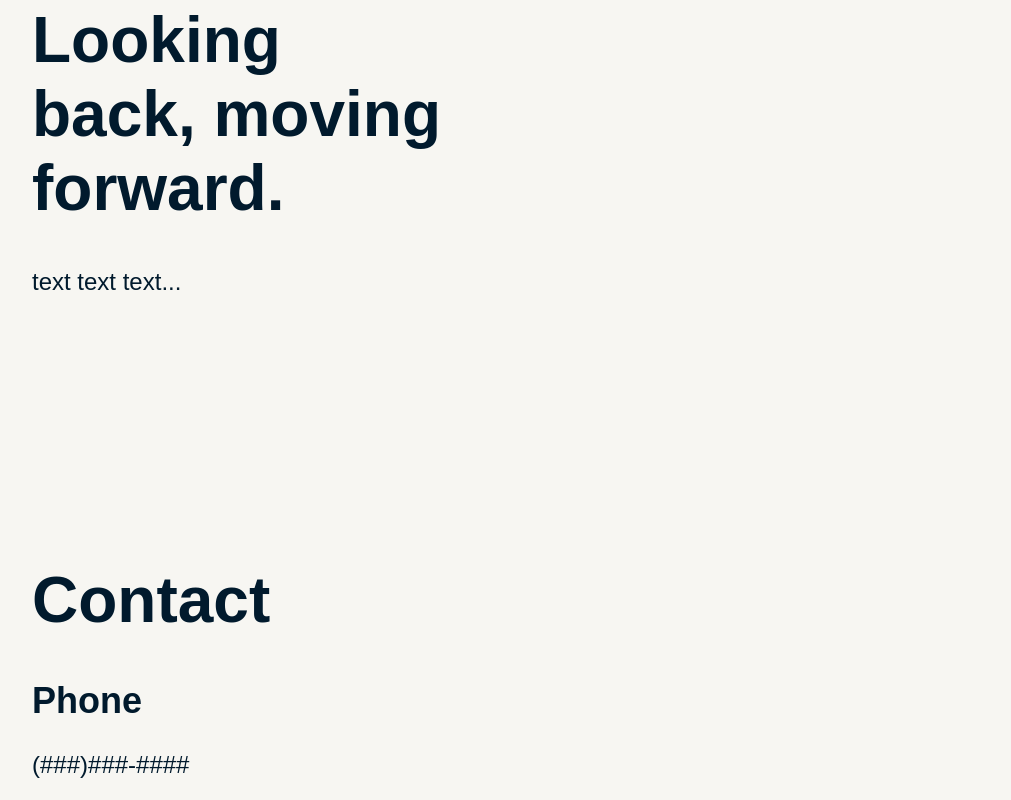
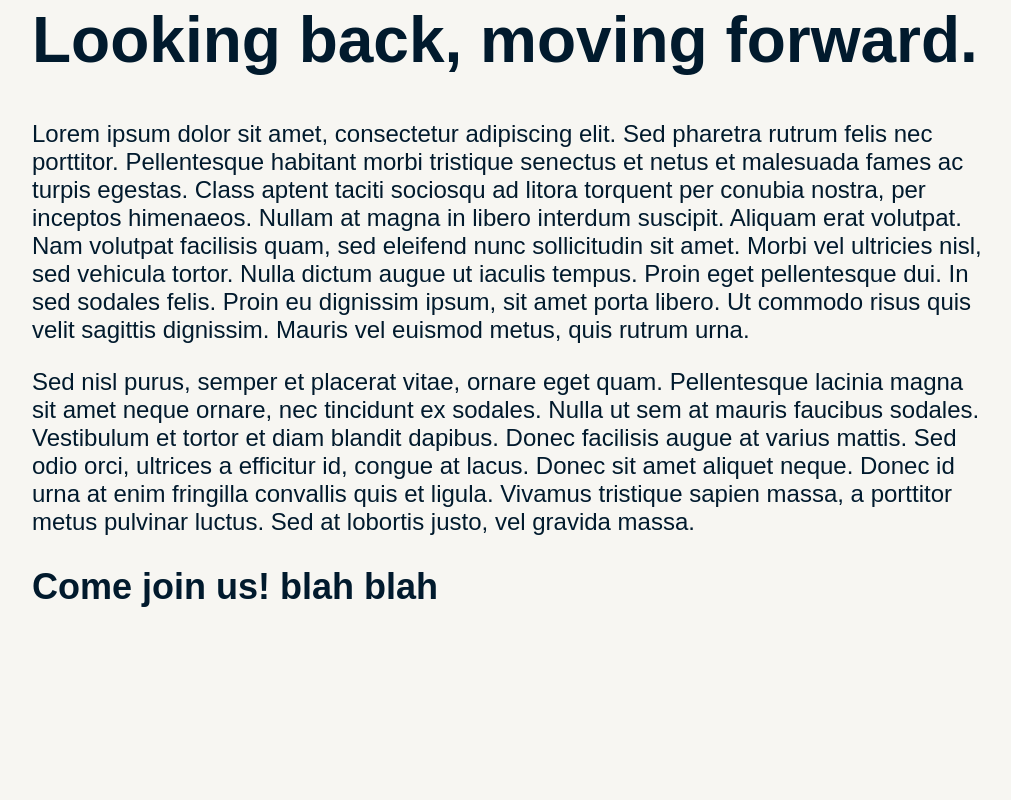
Before and after one commit to FullStackAtBrownTeam/ECTC2021-website, a React (Create React App) app: page / in a window 1280 px wide. Shown: the part 1000-1800 px from the top of the page, without its empty margins (128-1139 px from the left). Built offline with nearby package versions, Linux system fonts and the light colour scheme.

Commit message:
Separated content into content.json

```diff
--- a/package.json
+++ b/package.json
@@ -8,6 +8,7 @@
     "@testing-library/user-event": "^7.2.1",
     "react": "^16.13.1",
     "react-dom": "^16.13.1",
+    "react-markdown": "^4.3.1",
     "react-scripts": "3.4.1"
   },
   "scripts": {
--- a/src/App.js
+++ b/src/App.js
@@ -2,14 +2,14 @@ import React from 'react';
 import Layout from './Layout';
 import './App.css';
 
-const TEST_LIST = [
-  <h1>This is the first section!</h1>,
-  <div><h2>Here's another section</h2><p>Hello.... content here</p></div>
-]
+// Read site content from external file
+import contentData from "./content.json"
 
 function App() {
   return (
-    <Layout sections={TEST_LIST}></Layout>
+    <Layout
+      sections={contentData.content? contentData.content : {}}
+    />
   );
 }
 
--- a/src/Layout.js
+++ b/src/Layout.js
@@ -1,44 +1,34 @@
-import React, { Component } from "react";
+import React, { Component } from "react"
+import ReactMarkdown from "react-markdown"
 import LayoutSection from "./LayoutSection"
 import Splash from "./Splash"
 
 class Layout extends Component {
 
-    // TODO: remove?
     constructor(props) {
         super(props);
         this.state = {
-            sections: this.props.sections? this.props.sections : []
+            sections: this.parseSections(this.props.sections? this.props.sections : [])
         };
     }
 
-    getLayoutSections = () => {
-        return this.state.sections.map(sectionContent =>
-            <LayoutSection content={sectionContent}>
-                {sectionContent}
-            </LayoutSection>
-        );
+    // Parse given content object into an array of {header, ref, renderedContent}
+    parseSections = (rawSections) => {
+        const sections = []
+        rawSections.forEach(rawSection => {
+            const header = rawSection.header;
+            const ref = React.createRef();
+            const renderedContent = rawSection.content.map(snippet =>
+                <ReactMarkdown source={snippet} escapeHtml={false} />
+                );
+            sections.push({header, ref, renderedContent})
+        });
+        return sections;
     }
 
-    getDefaultLayoutSections = () => {
-        return ([
-            <LayoutSection>
-                <div className="section-text">
-                    <h1>Looking back, moving forward.</h1>
-                    <p>text text text...</p>
-                </div>
-            </LayoutSection>,
-            <LayoutSection>
-                <div className="section-text">
-                    <h1>Contact</h1>
-                    <h2>Phone</h2>
-                    <p>(###)###-####</p>
-                    <br />
-                    <h2>Email</h2>
-                    <p>xxx@gendotaiko.com</p>
-                </div>
-            </LayoutSection>
-        ]);
+    renderSections = () => {
+        return this.state.sections.map(section =>
+            <LayoutSection ref={section.ref}>{section.renderedContent}</LayoutSection>);
     }
 
     // RENDER FUNCTION
@@ -46,7 +36,7 @@ class Layout extends Component {
         return (
             <div id="layout-main">
                 <Splash></Splash>
-                {this.getDefaultLayoutSections()}
+                {this.renderSections(this.state.sections)}
                 <footer></footer>
             </div>
         );
--- a/src/LayoutSection.js
+++ b/src/LayoutSection.js
@@ -6,7 +6,6 @@ class LayoutSection extends Component {
     render() {
         return (
             <div className="layout-section-container">
-                {/* {this.props.content ? this.props.content : ""} */}
                 {this.props.children}
             </div>
         );
--- /dev/null
+++ b/src/content.json
@@ -0,0 +1,38 @@
+{
+    "pageTitle": "ECTC2020",
+    "content": [
+
+        {
+            "header": "About",
+            "content": [
+                "# Looking back, moving forward.",
+
+                "Lorem ipsum dolor sit amet, consectetur adipiscing elit. Sed pharetra rutrum felis nec porttitor. Pellentesque habitant morbi tristique senectus et netus et malesuada fames ac turpis egestas. Class aptent taciti sociosqu ad litora torquent per conubia nostra, per inceptos himenaeos. Nullam at magna in libero interdum suscipit. Aliquam erat volutpat. Nam volutpat facilisis quam, sed eleifend nunc sollicitudin sit amet. Morbi vel ultricies nisl, sed vehicula tortor. Nulla dictum augue ut iaculis tempus. Proin eget pellentesque dui. In sed sodales felis. Proin eu dignissim ipsum, sit amet porta libero. Ut commodo risus quis velit sagittis dignissim. Mauris vel euismod metus, quis rutrum urna.",
+
+                "Sed nisl purus, semper et placerat vitae, ornare eget quam. Pellentesque lacinia magna sit amet neque ornare, nec tincidunt ex sodales. Nulla ut sem at mauris faucibus sodales. Vestibulum et tortor et diam blandit dapibus. Donec facilisis augue at varius mattis. Sed odio orci, ultrices a efficitur id, congue at lacus. Donec sit amet aliquet neque. Donec id urna at enim fringilla convallis quis et ligula. Vivamus tristique sapien massa, a porttitor metus pulvinar luctus. Sed at lobortis justo, vel gravida massa.",
+
+                "## Come join us! blah blah"
+            ]
+        },
+
+        {
+            "header": "Contact",
+            "content": [
+                "# Contact",
+                "## Phone",
+                "(###) ### - ####",
+                "<br />",
+                "## Email",
+                "email@example.com"
+            ]
+        },
+
+        {
+            "header": "Our Team",
+            "content": [
+                "text text text"
+            ]
+        }
+
+    ]
+}
```
Also changed, not shown: 1 other file (tests, documents, lock files or other folders).
